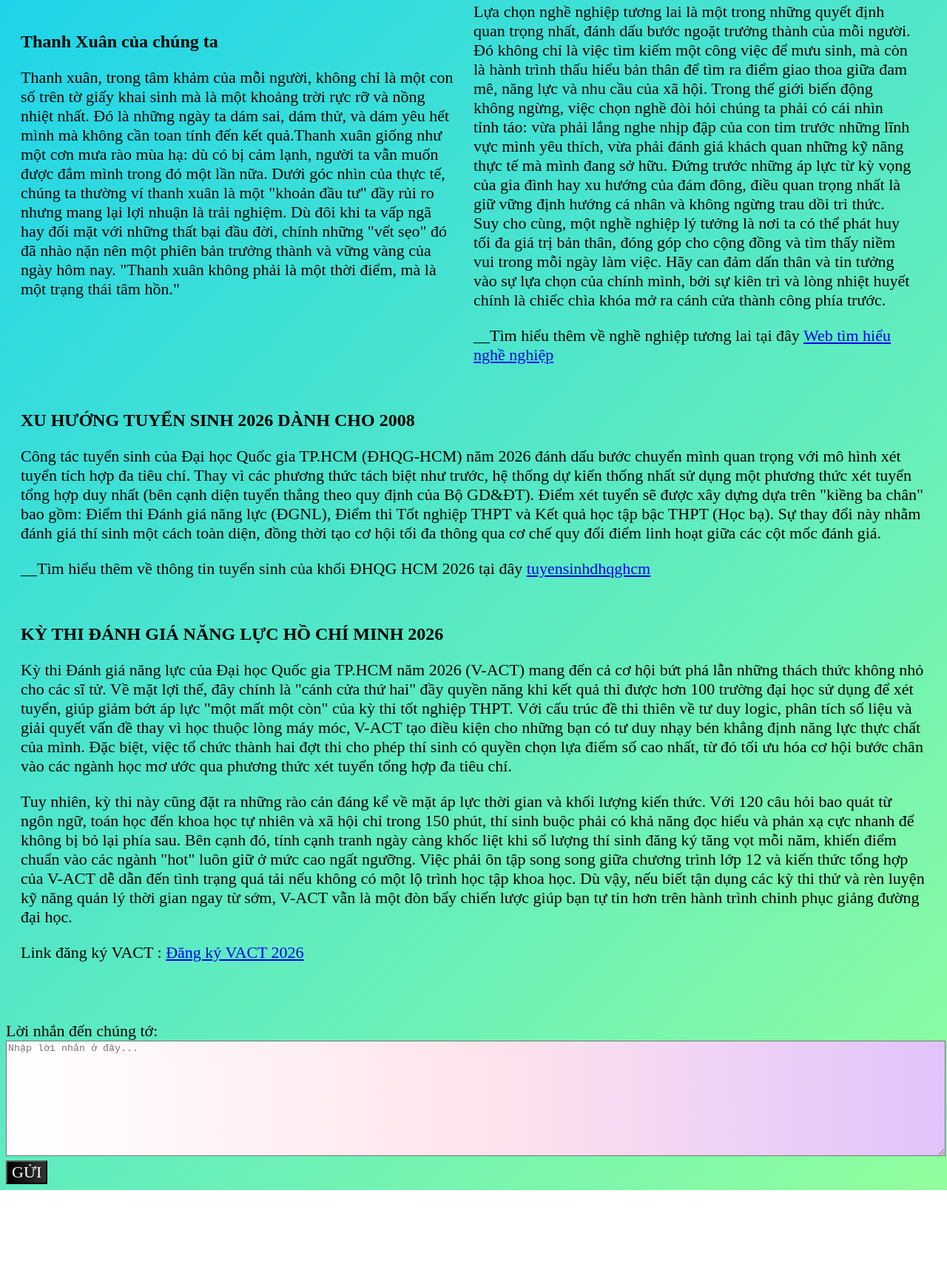
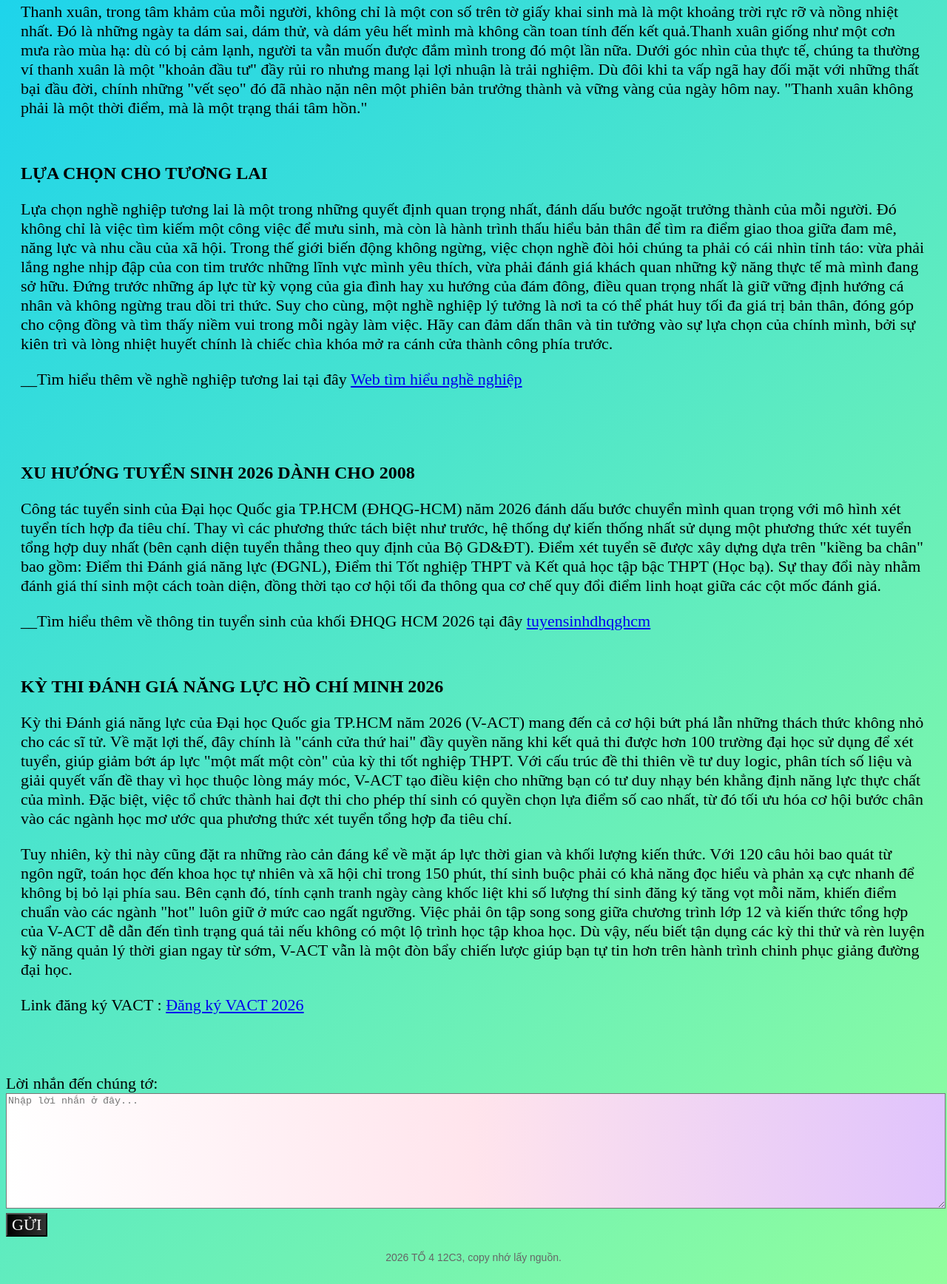
Before and after one commit to jmdp0812-ui/luu_but_, a plain HTML site: page menu.html in a window 1280 px wide. Shown: the part 765-2501 px from the top of the page at 74% size. Before the commit the page ends 2374 px from the top, so only its background shows below. Drawn offline with Linux system fonts and the light colour scheme.

Commit message:
Add files via upload
Signed-off-by: jmdp0812-ui <jmdp0812@gmail.com>

```diff
--- a/menu.html
+++ b/menu.html
@@ -42,7 +42,7 @@
     <h2> Thanh Xuân của chúng ta </h2>
     <p>Thanh xuân, trong tâm khảm của mỗi người, không chỉ là một con số trên tờ giấy khai sinh mà là một khoảng trời rực rỡ và nồng nhiệt nhất. Đó là những ngày ta dám sai, dám thử, và dám yêu hết mình mà không cần toan tính đến kết quả.Thanh xuân giống như một cơn mưa rào mùa hạ: dù có bị cảm lạnh, người ta vẫn muốn được đắm mình trong đó một lần nữa. Dưới góc nhìn của thực tế, chúng ta thường ví thanh xuân là một "khoản đầu tư" đầy rủi ro nhưng mang lại lợi nhuận là trải nghiệm. Dù đôi khi ta vấp ngã hay đối mặt với những thất bại đầu đời, chính những "vết sẹo" đó đã nhào nặn nên một phiên bản trưởng thành và vững vàng của ngày hôm nay. "Thanh xuân không phải là một thời điểm, mà là một trạng thái tâm hồn."</p>
 </div>
- <div class="right">
+ <div>
   <h2> LỰA CHỌN CHO TƯƠNG LAI </h2>
   <p>Lựa chọn nghề nghiệp tương lai là một trong những quyết định quan trọng nhất, đánh dấu bước ngoặt trưởng thành của mỗi người. Đó không chỉ là việc tìm kiếm một công việc để mưu sinh, mà còn là hành trình thấu hiểu bản thân để tìm ra điểm giao thoa giữa đam mê, năng lực và nhu cầu của xã hội. Trong thế giới biến động không ngừng, việc chọn nghề đòi hỏi chúng ta phải có cái nhìn tỉnh táo: vừa phải lắng nghe nhịp đập của con tim trước những lĩnh vực mình yêu thích, vừa phải đánh giá khách quan những kỹ năng thực tế mà mình đang sở hữu. Đứng trước những áp lực từ kỳ vọng của gia đình hay xu hướng của đám đông, điều quan trọng nhất là giữ vững định hướng cá nhân và không ngừng trau dồi tri thức. Suy cho cùng, một nghề nghiệp lý tưởng là nơi ta có thể phát huy tối đa giá trị bản thân, đóng góp cho cộng đồng và tìm thấy niềm vui trong mỗi ngày làm việc. Hãy can đảm dấn thân và tin tưởng vào sự lựa chọn của chính mình, bởi sự kiên trì và lòng nhiệt huyết chính là chiếc chìa khóa mở ra cánh cửa thành công phía trước.</p>
   <p>__Tìm hiểu thêm về nghề nghiệp tương lai tại đây <a href="https://glints.com/vn/blog/giup-ban-dinh-huong-nghe-nghiep-qua-trai-nghiem-thuc-tap/">Web tìm hiểu nghề nghiệp</a></p>
@@ -94,5 +94,9 @@
       s.value = "GỬI";});
 });
 </script>
+
+<footer style="text-align: center; padding: 20px; color: #666; font-family: sans-serif; font-size: 14px;">
+    2026 TỔ 4 12C3, copy nhớ lấy nguồn.
+</footer>
 </body>
 </html>
```
